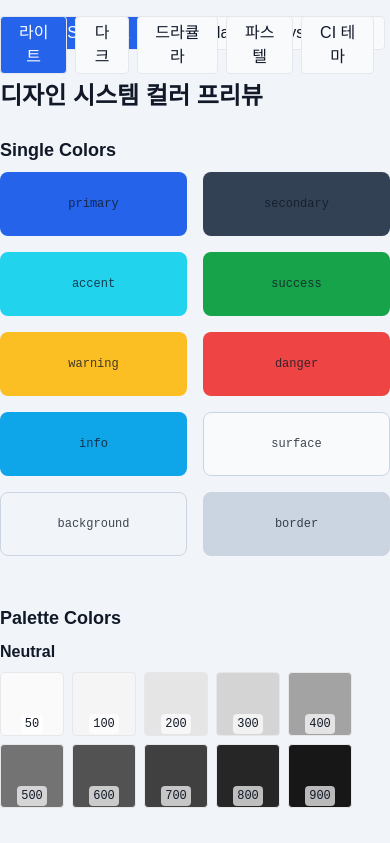
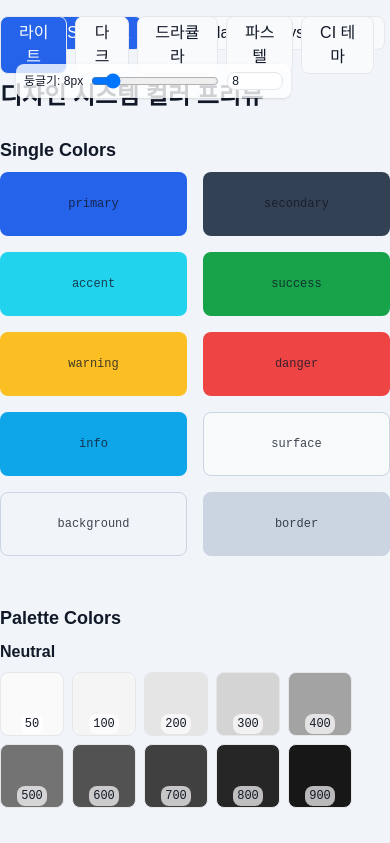
Before and after one commit to GTD-web/design-preview-v0, a Next.js app: page / in a window 390 px wide. Shown: the top 843 px of the page. Built offline with nearby package versions, Linux system fonts and the light colour scheme.

Commit message:
테일윈드 설정에서 보더 라운드 변수를 추가하고, 글로벌 CSS에 반응형 둥글기 변수를 정의했습니다. 페이지 컴포넌트에 둥글기 조절 슬라이더 및 입력 필드를 추가하여 사용자 정의가 가능하도록 개선했습니다.

```diff
--- a/src/app/globals.css
+++ b/src/app/globals.css
@@ -19,6 +19,7 @@
   --color-surface: #f8fafc;
   --color-background: #f1f5f9;
   --color-border: #cbd5e1;
+  --radius: 8px;
 }
 
 @media (prefers-color-scheme: dark) {
@@ -79,17 +80,17 @@ body {
 }
 
 .theme-pastel {
-  --color-primary: #a5b4fc;
-  --color-secondary: #fbcfe8;
-  --color-accent: #f9a8d4;
-  --color-success: #bbf7d0;
+  --color-primary: #818cf8;
+  --color-secondary: #f472b6;
+  --color-accent: #a5b4fc;
+  --color-success: #6ee7b7;
   --color-warning: #fde68a;
   --color-danger: #fca5a5;
-  --color-info: #a5f3fc;
-  --color-surface: #fdf6fb;
+  --color-info: #7dd3fc;
+  --color-surface: #f3f4f6;
   --color-background: #f8fafc;
-  --color-border: #e0e7ff;
-  --foreground: #5b6478;
+  --color-border: #c7d2fe;
+  --foreground: #374151;
 }
 
 .theme-ci {
@@ -129,3 +130,16 @@ body {
 .font-system {
   font-family: Arial, Helvetica, sans-serif;
 }
+
+.radius-sm {
+  --radius: 4px;
+}
+.radius-md {
+  --radius: 8px;
+}
+.radius-lg {
+  --radius: 16px;
+}
+.radius-xl {
+  --radius: 32px;
+}
--- a/src/app/page.tsx
+++ b/src/app/page.tsx
@@ -155,6 +155,12 @@ export default function Home() {
     }
   }, [theme]);
 
+  // 세밀한 보더 라운드 조절
+  const [radius, setRadius] = useState(8);
+  useEffect(() => {
+    document.body.style.setProperty("--radius", `${radius}px`);
+  }, [radius]);
+
   return (
     <div className="min-h-screen flex items-center justify-center bg-background">
       <div className="fixed top-4 left-4 flex gap-2 z-50">
@@ -179,6 +185,13 @@ export default function Home() {
           </button>
         ))}
       </div>
+      <div className="fixed top-16 left-4 z-50 flex items-center gap-2 bg-white/80 p-2 rounded shadow">
+        <label htmlFor="radius-range" className="text-xs text-foreground">
+          둥글기: {radius}px
+        </label>
+        <input id="radius-range" type="range" min={0} max={64} value={radius} onChange={(e) => setRadius(Number(e.target.value))} className="w-32" />
+        <input type="number" min={0} max={64} value={radius} onChange={(e) => setRadius(Number(e.target.value))} className="w-14 border rounded px-1 text-xs" />
+      </div>
       <DesignTokensPreview />
     </div>
   );
--- a/tailwind.config.ts
+++ b/tailwind.config.ts
@@ -265,10 +265,11 @@ const config: Config = {
         "4xl": "32rem",
       },
       borderRadius: {
-        sm: "4px",
-        md: "8px",
-        lg: "16px",
-        xl: "32px",
+        DEFAULT: "var(--radius, 8px)",
+        sm: "var(--radius, 4px)",
+        md: "var(--radius, 8px)",
+        lg: "var(--radius, 16px)",
+        xl: "var(--radius, 32px)",
         full: "9999px",
       },
       zIndex: {
```
